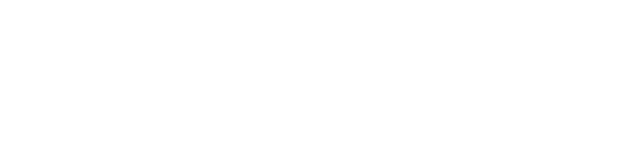
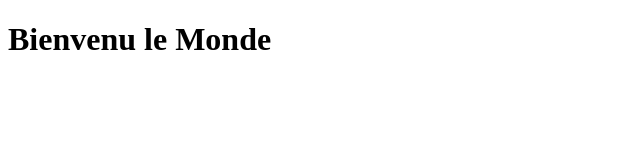
Before and after one commit to Paulingabriel/AppStore, a plain HTML site: page index.html in a window 1280 px wide. Shown: the whole page, without its empty margins (0-640 px from the left). Drawn offline with Linux system fonts and the light colour scheme.

Commit message:
ajout de h1

```diff
--- a/index.html
+++ b/index.html
@@ -6,6 +6,6 @@
   <title>Document</title>
 </head>
 <body>
-
+  <h1>Bienvenu le Monde</h1>
 </body>
 </html>
```
